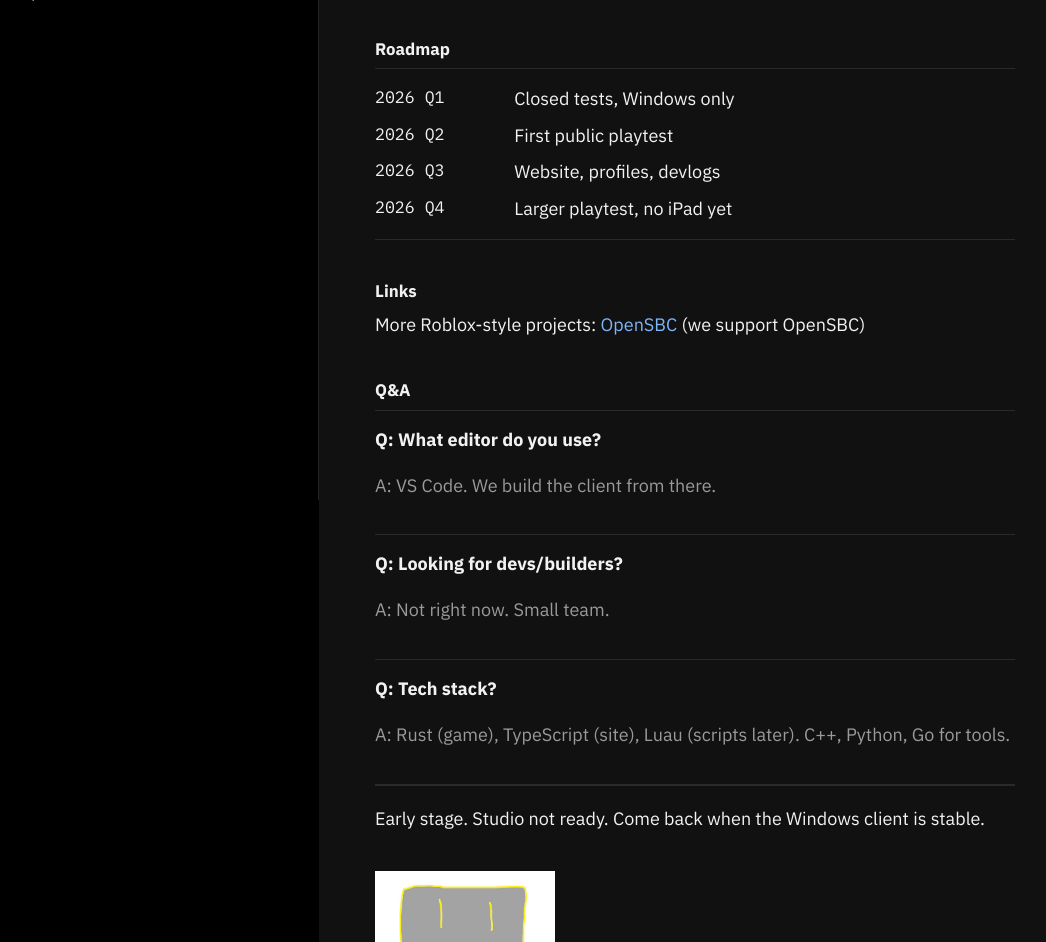
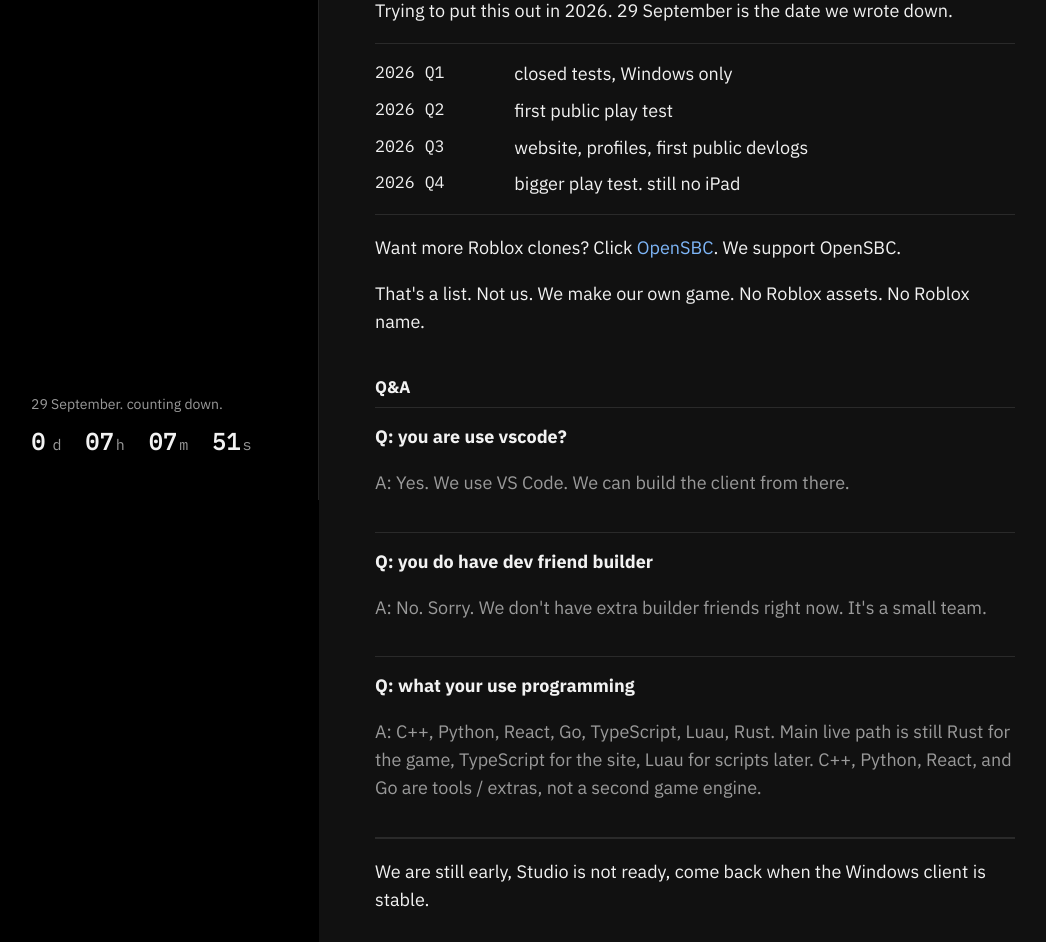
Before and after one commit to hamzamas002022-wq/zoxel, a plain HTML site: page index.html in a window 1280 px wide. Shown: the part 300-1242 px from the top of the page, without its empty margins (1-1047 px from the left). Drawn offline with Linux system fonts and the light colour scheme.

```diff
--- a/index.html
+++ b/index.html
@@ -3,8 +3,7 @@
 <head>
   <meta charset="utf-8">
   <meta name="viewport" content="width=device-width, initial-scale=1">
-  <title>Zoxel — Roblox-style brick multiplayer game</title>
-  <meta name="update" content="2025-06-17-final">
+  <title>who its zoxel?</title>
   <link rel="icon" href="favicon.png" type="image/png">
   <link rel="apple-touch-icon" href="favicon.png">
   <link rel="preconnect" href="https://fonts.googleapis.com">
@@ -15,55 +14,62 @@
 <body>
   <div class="shell">
     <aside class="side">
-      <img class="mark" src="zoxel-icon.png" alt="Zoxel" width="353" height="364">
-      <h1>Zoxel</h1>
-      <p>Roblox-style voxel multiplayer platform</p>
+      <img class="mark" src="zoxelprofile.png" alt="" width="353" height="364">
+      <h1>who its<br>zoxel?</h1>
+
+      <div class="count" data-until="2026-09-29T00:00:00">
+        <p class="count-label">29 September. counting down.</p>
+        <p class="count-nums">
+          <span data-d>0</span><small>d</small>
+          <span data-h>00</span><small>h</small>
+          <span data-m>00</span><small>m</small>
+          <span data-s>00</span><small>s</small>
+        </p>
+      </div>
     </aside>
 
     <main class="main">
-      <p>sorry we not releasing will back soon again</p>
+      <p>Hi. This is Zoxel. Roblox-style platform. You join, you play, you chat. Studio is later. We haven't built that yet.</p>
 
-      <p>Zoxel is a Roblox-style voxel multiplayer platform. You join, you play, you chat. Studio tools come later.</p>
+      <p>Not the old Deus game from itch.io. Not Godot. Live client is Rust + Bevy. Run it with <code>cargo run -p zoxel-client</code>. Website is TypeScript. Scripts later, Luau. Saves go in PostgreSQL.</p>
 
-      <p>Live client: Rust + Bevy. Run with cargo run -p zoxel-client. Website: TypeScript. Scripting later: Luau. Backend: PostgreSQL.</p>
+      <p>Studio is a stub. wear_item, chat_filter, join_server are stubs. They didn't ship. Hats don't work.</p>
 
-      <p>Not the old Deus game from itch.io. Not Godot. We build our own engine, our own assets, our own game.</p>
-
-      <h2>Roadmap</h2>
+      <p>Trying to put this out in 2026. 29 September is the date we wrote down.</p>
 
       <dl class="times">
         <dt>2026 Q1</dt>
-        <dd>Closed tests, Windows only</dd>
+        <dd>closed tests, Windows only</dd>
         <dt>2026 Q2</dt>
-        <dd>First public playtest</dd>
+        <dd>first public play test</dd>
         <dt>2026 Q3</dt>
-        <dd>Website, profiles, devlogs</dd>
+        <dd>website, profiles, first public devlogs</dd>
         <dt>2026 Q4</dt>
-        <dd>Larger playtest, no iPad yet</dd>
+        <dd>bigger play test. still no iPad</dd>
       </dl>
 
-      <h2>Links</h2>
+      <p>Want more Roblox clones? Click <a href="https://index.open-sbc.org/">OpenSBC</a>. We support OpenSBC.</p>
 
-      <p>More Roblox-style projects: <a href="https://index.open-sbc.org/">OpenSBC</a> (we support OpenSBC)</p>
+      <p>That's a list. Not us. We make our own game. No Roblox assets. No Roblox name.</p>
 
-      <h2>Q&A</h2>
+      <h2>Q&amp;A</h2>
 
       <div class="qa">
         <div>
-          <p class="q">Q: What editor do you use?</p>
-          <p class="a">A: VS Code. We build the client from there.</p>
+          <p class="q">Q: you are use vscode?</p>
+          <p class="a">A: Yes. We use VS Code. We can build the client from there.</p>
         </div>
         <div>
-          <p class="q">Q: Looking for devs/builders?</p>
-          <p class="a">A: Not right now. Small team.</p>
+          <p class="q">Q: you do have dev friend builder</p>
+          <p class="a">A: No. Sorry. We don't have extra builder friends right now. It's a small team.</p>
         </div>
         <div>
-          <p class="q">Q: Tech stack?</p>
-          <p class="a">A: Rust (game), TypeScript (site), Luau (scripts later). C++, Python, Go for tools.</p>
+          <p class="q">Q: what your use programming</p>
+          <p class="a">A: C++, Python, React, Go, TypeScript, Luau, Rust. Main live path is still Rust for the game, TypeScript for the site, Luau for scripts later. C++, Python, React, and Go are tools / extras, not a second game engine.</p>
         </div>
       </div>
 
-      <p class="end">Early stage. Studio not ready. Come back when the Windows client is stable.</p>
+      <p class="end">We are still early, Studio is not ready, come back when the Windows client is stable.</p>
 
       <img class="face" src="zoxelface.jpg" alt="" width="1077" height="913">
     </main>
```
